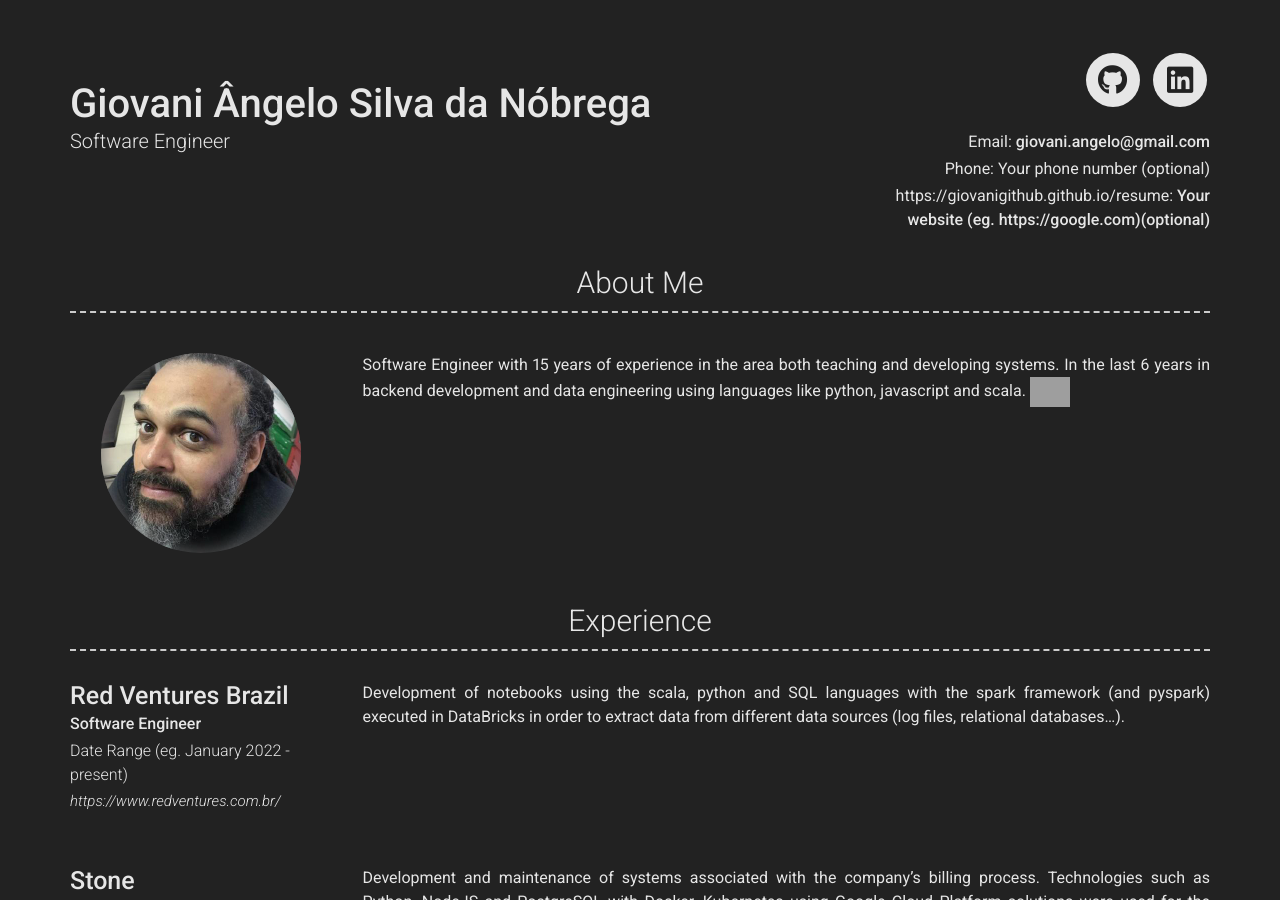
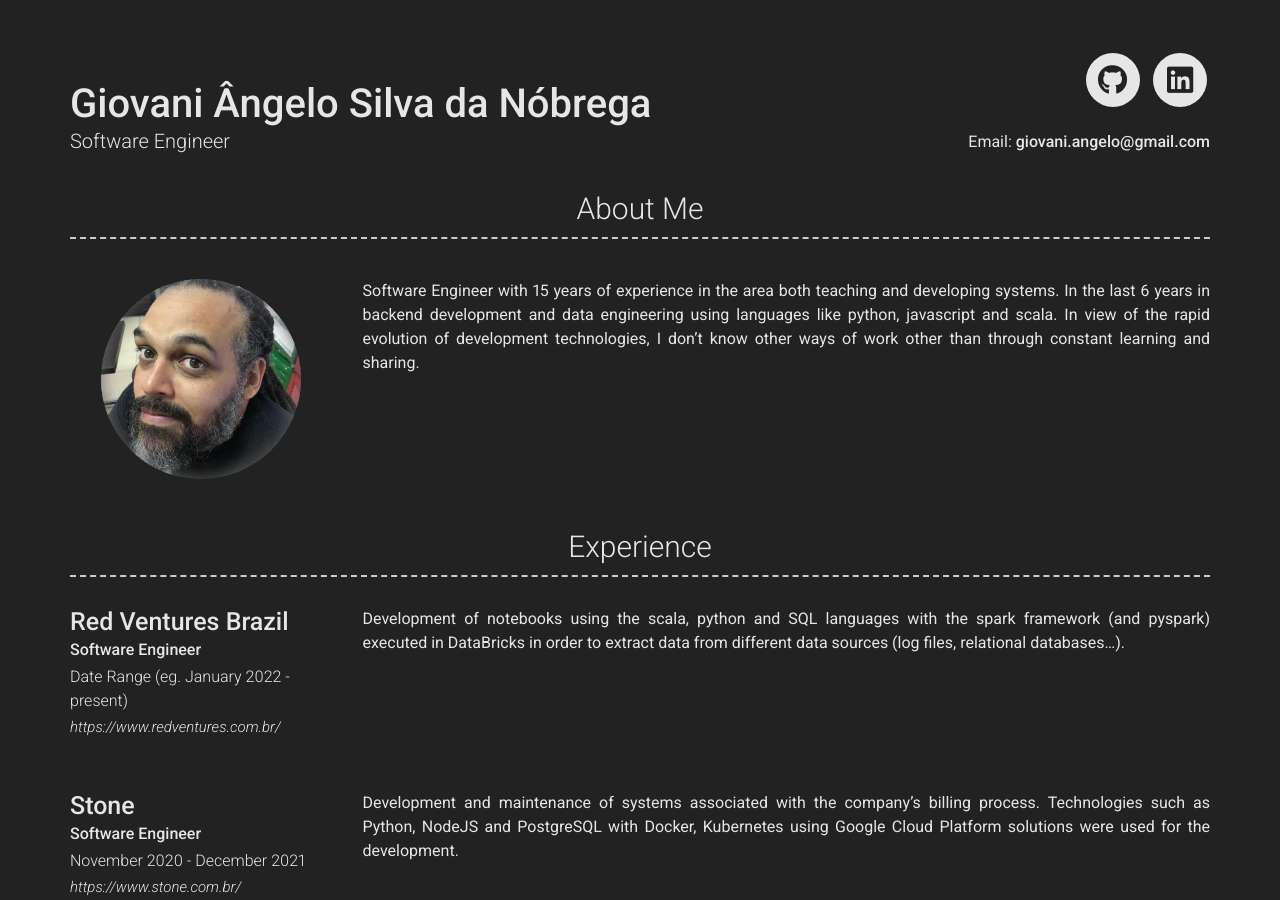
Before and after one commit to GiovaniGitHub/resume, a Jekyll site: the page built from index.md, in a window 1280 px wide and 900 px high. Built offline with Jekyll 4.4.1, drawn with Linux system fonts in a browser that asks for light colours; nearby versions of some CDN libraries; grey boxes are pictures that could not be loaded.

Commit message:
chore: add general text

```diff
--- a/_config.yml
+++ b/_config.yml
@@ -9,9 +9,9 @@ version: 2
 name: Giovani Ângelo Silva da Nóbrega
 title: Software Engineer
 email: giovani.angelo@gmail.com
-phone: Your phone number (optional)
+# phone: Your phone number (optional)
 # phone_title: Phone (Phone title override)
-website: Your website (eg. https://google.com)(optional)
+# website: Your website (eg. https://google.com)(optional)
 website_title: https://giovanigithub.github.io/resume
 
 # Dark Mode (true/false/never)
@@ -28,7 +28,8 @@ about_content: | # this will include new lines to allow paragraphs
   Software Engineer with 15 years of experience in the area both teaching and developing systems.
   In the last 6 years in backend development and data engineering using languages like python,
   javascript and scala.
-  <img alt="Node.js" width="40px" src="https://img.icons8.com/color/240/000000/nodejs.png">
+  In view of the rapid evolution of development technologies, I don't know other ways of work other
+  than through constant learning and sharing.
 content:
   - title: Experience
     layout: list
```
